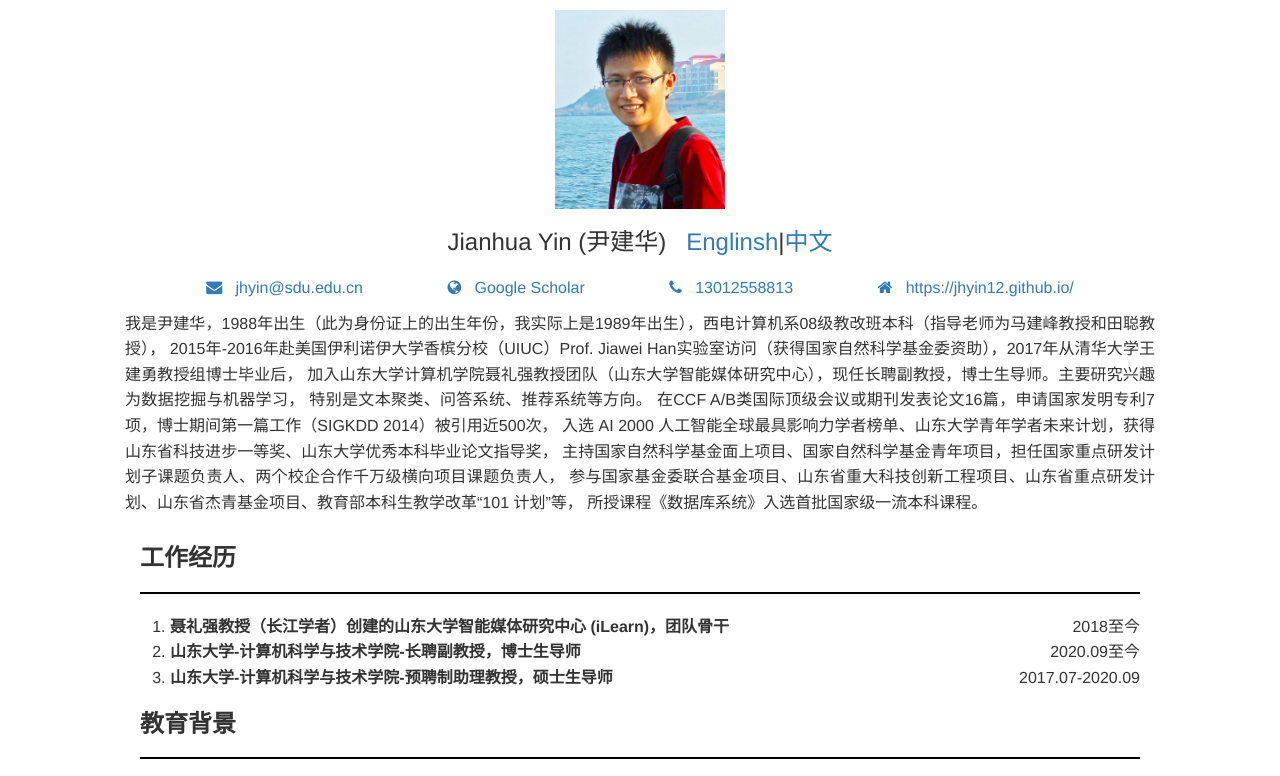
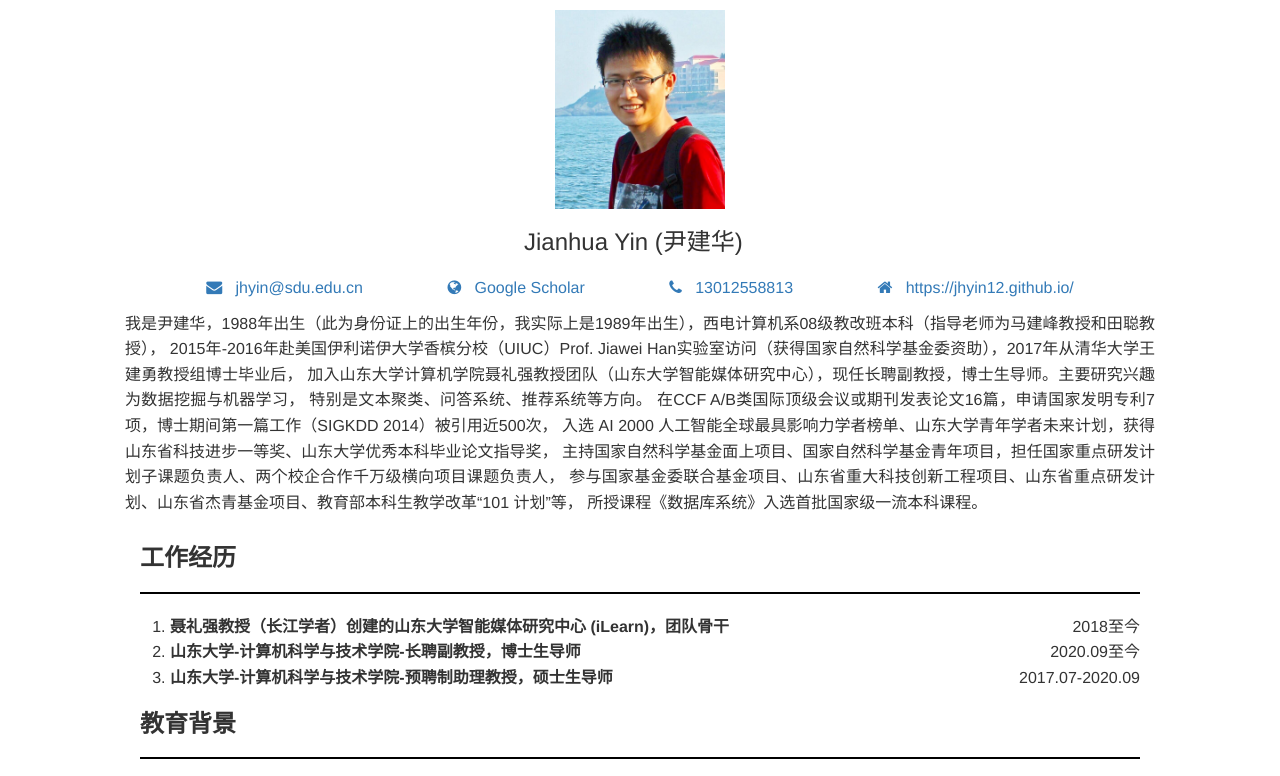
Before and after one commit to jhyin12/jhyin12.github.io, a plain HTML site: page index.html in a window 1280 px wide. Shown: the top 776 px of the page. Drawn offline with Linux system fonts and the light colour scheme; files whose address does not match are found by name.

Commit message:
Update and rename index_cn.html to index.html

```diff
--- a/index_cn.html
+++ b/index.html
@@ -80,7 +80,7 @@
                               <div>
                                  <h3>
                                     Jianhua Yin (尹建华)  &nbsp;
-                                    <a href="index.html">Englinsh</a>|<a href="index_cn.html">中文</a>
+
                                  </h3>
                                  <h3 style="padding-top:-1px"></h3>
                                  <a href="mailto: jhyin@sdu.edu.cn"><i class="fa fa-envelope"></i> &nbsp; jhyin@sdu.edu.cn</a>
```
